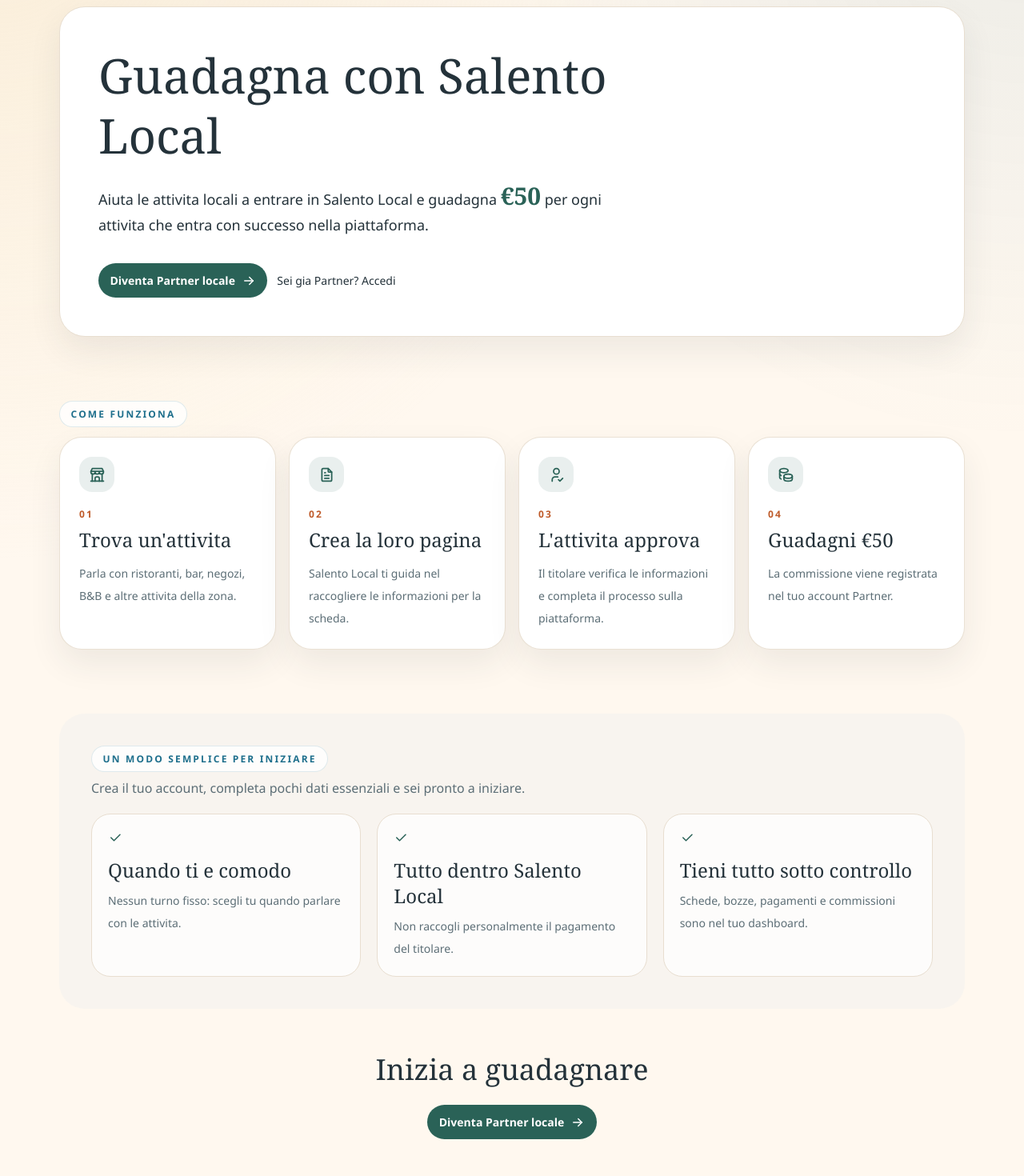
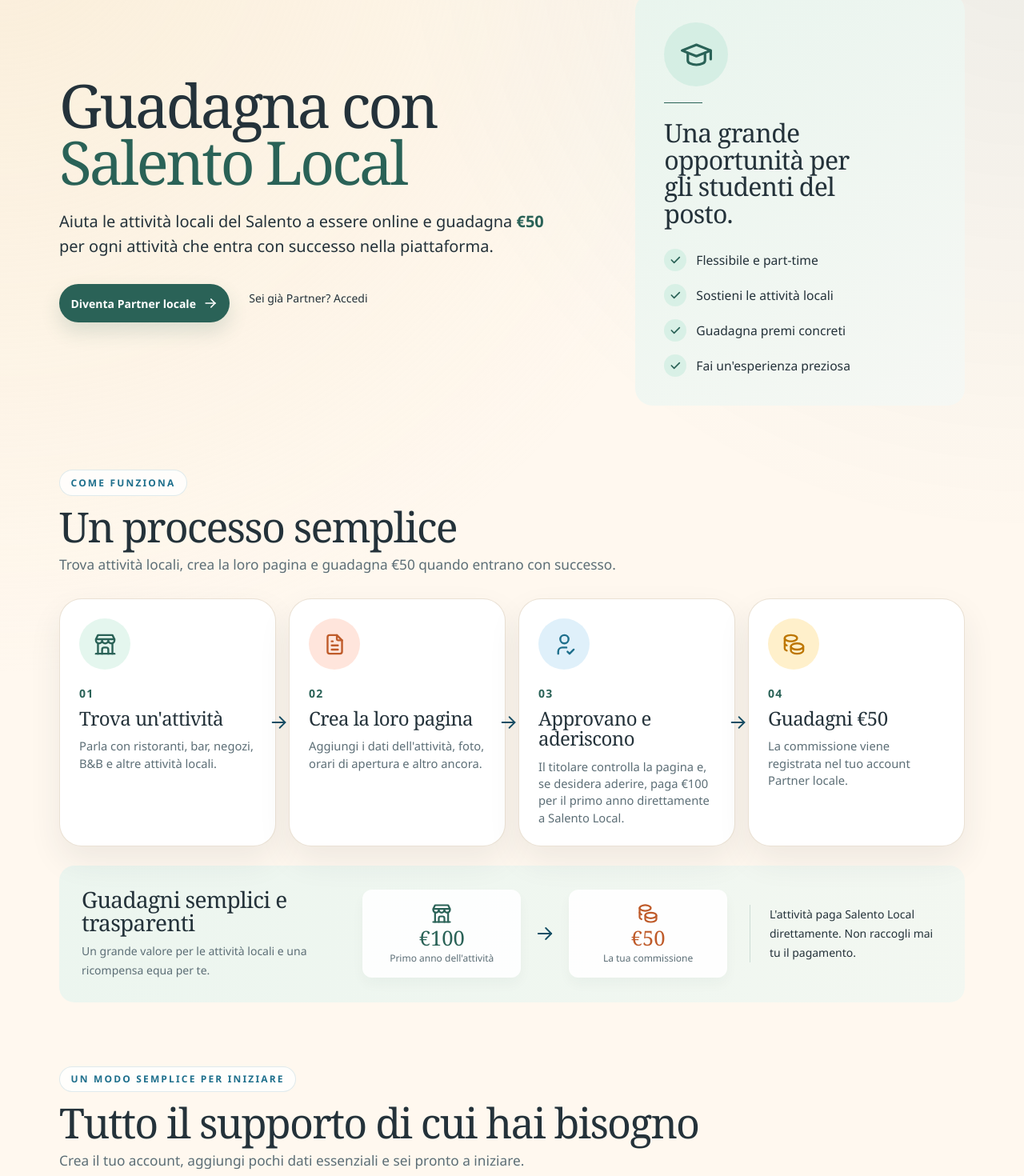
Before and after one commit to JoshKramer12/salento-local, a Next.js app: page /earn in a window 1280 px wide. Shown: the part 113-1583 px from the top of the page at 80% size. Built offline with nearby package versions, Linux system fonts and the light colour scheme; no server answers.

Commit message:
Redesign Local Partner earn page

```diff
--- a/src/app/earn/page.tsx
+++ b/src/app/earn/page.tsx
@@ -1,61 +1,224 @@
-import { IconArrowRight, IconBuildingStore, IconCheck, IconCoins, IconFileText, IconUserCheck } from "@tabler/icons-react";
+import {
+  IconArrowDown,
+  IconArrowRight,
+  IconBuildingStore,
+  IconChartBar,
+  IconCheck,
+  IconClock,
+  IconCoins,
+  IconFileText,
+  IconPlant2,
+  IconSchool,
+  IconUserCheck,
+  IconUsersGroup,
+} from "@tabler/icons-react";
 
 import { HardNavigationLink } from "@/components/hard-navigation-link";
 import { getCurrentLocale } from "@/lib/locale";
 
+const partnerJoinHref = "/partner/join";
+const partnerLoginHref = "/login?redirectTo=%2Fpartner%2Fstart";
+
 export default async function EarnWithUsPage() {
   const locale = await getCurrentLocale();
   const copy = locale === "it" ? {
-    already: "Sei gia Partner? Accedi",
-    bottom: "Inizia a guadagnare",
+    already: "Sei già Partner? Accedi",
     benefits: [
-      ["Quando ti e comodo", "Nessun turno fisso: scegli tu quando parlare con le attivita."],
-      ["Tutto dentro Salento Local", "Non raccogli personalmente il pagamento del titolare."],
-      ["Tieni tutto sotto controllo", "Schede, bozze, pagamenti e commissioni sono nel tuo dashboard."],
+      ["Quando ti è più comodo", "Non ci sono turni fissi. Parla con le attività quando fa comodo a te."],
+      ["Tutto avviene in Salento Local", "Non raccogli mai personalmente il pagamento del titolare. Gestiamo i pagamenti in modo sicuro attraverso la nostra piattaforma."],
+      ["Tieni tutto sotto controllo", "Schede, bozze, stato dei pagamenti e commissioni sono nel tuo dashboard."],
     ],
-    benefitsTitle: "Un modo semplice per iniziare",
+    benefitsEyebrow: "UN MODO SEMPLICE PER INIZIARE",
+    benefitsIntro: "Crea il tuo account, aggiungi pochi dati essenziali e sei pronto a iniziare.",
+    benefitsTitle: "Tutto il supporto di cui hai bisogno",
+    businessFirstYear: "Primo anno dell'attività",
     cta: "Diventa Partner locale",
-    eyebrow: "PARTNER LOCALE",
-    hero: "Aiuta le attivita locali a entrare in Salento Local e guadagna",
-    next: "Crea il tuo account, completa pochi dati essenziali e sei pronto a iniziare.",
+    directPayment: "L'attività paga Salento Local direttamente. Non raccogli mai tu il pagamento.",
+    earningsBody: "Un grande valore per le attività locali e una ricompensa equa per te.",
+    earningsTitle: "Guadagni semplici e trasparenti",
+    finalBody: "Unisciti a Salento Local e aiuta le attività locali a crescere online.",
+    finalTitle: "Inizia a guadagnare oggi",
+    hero: "Aiuta le attività locali del Salento a essere online e guadagna €50 per ogni attività che entra con successo nella piattaforma.",
+    howBody: "Trova attività locali, crea la loro pagina e guadagna €50 quando entrano con successo.",
+    howEyebrow: "COME FUNZIONA",
+    howTitle: "Un processo semplice",
+    studentBenefits: ["Flessibile e part-time", "Sostieni le attività locali", "Guadagna premi concreti", "Fai un'esperienza preziosa"],
+    studentTitle: "Una grande opportunità per gli studenti del posto.",
     steps: [
-      ["Trova un'attivita", "Parla con ristoranti, bar, negozi, B&B e altre attivita della zona."],
-      ["Crea la loro pagina", "Salento Local ti guida nel raccogliere le informazioni per la scheda."],
-      ["L'attivita approva", "Il titolare verifica le informazioni e completa il processo sulla piattaforma."],
-      ["Guadagni €50", "La commissione viene registrata nel tuo account Partner."],
+      ["Trova un'attività", "Parla con ristoranti, bar, negozi, B&B e altre attività locali."],
+      ["Crea la loro pagina", "Aggiungi i dati dell'attività, foto, orari di apertura e altro ancora."],
+      ["Approvano e aderiscono", "Il titolare controlla la pagina e, se desidera aderire, paga €100 per il primo anno direttamente a Salento Local."],
+      ["Guadagni €50", "La commissione viene registrata nel tuo account Partner locale."],
     ],
-    stepsTitle: "Come funziona",
+    yourCommission: "La tua commissione",
   } : {
     already: "Already a partner? Log in",
-    bottom: "Start earning",
     benefits: [
       ["Work when it suits you", "There are no fixed shifts. Talk to businesses when it works for you."],
-      ["Everything happens in Salento Local", "You never personally collect the owner’s payment."],
+      ["Everything happens in Salento Local", "You never personally collect the owner’s payment. We handle payments securely through our platform."],
       ["Track it in one place", "Listings, drafts, payment status, and commissions live in your dashboard."],
     ],
-    benefitsTitle: "A simple way to get started",
+    benefitsEyebrow: "A SIMPLE WAY TO GET STARTED",
+    benefitsIntro: "Create your account, add a few essential details, and you’re ready to begin.",
+    benefitsTitle: "All the support you need",
+    businessFirstYear: "Business’s first year",
     cta: "Become a Local Partner",
-    eyebrow: "LOCAL PARTNER",
-    hero: "Help local businesses join Salento Local and earn",
-    next: "Create your account, add a few essential details, and you are ready to begin.",
+    directPayment: "The business pays Salento Local directly. You never collect their payment yourself.",
+    earningsBody: "A great value for local businesses and a fair reward for you.",
+    earningsTitle: "Simple, transparent earnings",
+    finalBody: "Join Salento Local and help local businesses grow online.",
+    finalTitle: "Start earning today",
+    hero: "Help local businesses in Salento get online and earn €50 for every business that successfully joins the platform.",
+    howBody: "Find local businesses, create their page, and earn €50 when they successfully join.",
+    howEyebrow: "HOW IT WORKS",
+    howTitle: "A simple process",
+    studentBenefits: ["Flexible and part-time", "Support local businesses", "Earn real rewards", "Gain valuable experience"],
+    studentTitle: "A great opportunity for local students.",
     steps: [
-      ["Find a business", "Speak with restaurants, bars, shops, B&Bs, and other local businesses."],
-      ["Create their page", "Salento Local guides you through collecting what their listing needs."],
-      ["They approve and join", "The owner reviews the information and completes the process directly in the platform."],
+      ["Find a business", "Speak with restaurants, bars, shops, B&Bs and other local businesses."],
+      ["Create their page", "Add their business details, photos, opening hours and more."],
+      ["They approve and join", "The owner reviews their page and, if they want to join, pays €100 for the first year directly to Salento Local."],
       ["You earn €50", "The commission is tracked in your Local Partner account."],
     ],
-    stepsTitle: "How it works",
+    yourCommission: "Your commission",
   };
-  const icons = [IconBuildingStore, IconFileText, IconUserCheck, IconCoins];
+  const stepIcons = [IconBuildingStore, IconFileText, IconUserCheck, IconCoins];
+  const benefitIcons = [IconClock, IconUsersGroup, IconChartBar];
+  const stepIconStyles = [
+    "bg-[rgba(223,244,235,0.82)] text-[var(--primary)]",
+    "bg-[rgba(255,225,214,0.84)] text-[var(--accent)]",
+    "bg-[rgba(220,239,250,0.9)] text-[var(--color-blue)]",
+    "bg-[rgba(255,239,199,0.92)] text-[#bd7600]",
+  ];
 
-  return <main className="shell px-4 py-10 sm:px-6 sm:py-14">
-    <section className="overflow-hidden rounded-[2rem] border border-[var(--border)] bg-white p-7 shadow-[var(--shadow-soft)] sm:p-12">
-      <h1 className="max-w-3xl font-serif text-4xl leading-tight text-[var(--foreground)] sm:text-6xl">{locale === "it" ? "Guadagna con Salento Local" : "Earn with Salento Local"}</h1>
-      <p className="mt-5 max-w-2xl text-lg leading-8 text-[var(--foreground)]">{copy.hero} <strong className="font-serif text-3xl text-[var(--primary)]">€50</strong> {locale === "it" ? "per ogni attivita che entra con successo nella piattaforma." : "for every business that successfully joins the platform."}</p>
-      <div className="mt-8 flex flex-col gap-3 sm:flex-row sm:items-center"><HardNavigationLink href="/partner/join" className="btn-primary">{copy.cta}<IconArrowRight size={18} /></HardNavigationLink><HardNavigationLink href="/login?redirectTo=%2Fpartner%2Fstart" className="text-sm font-medium text-[var(--primary)] underline underline-offset-4">{copy.already}</HardNavigationLink></div>
-    </section>
-    <section className="py-14 sm:py-20"><p className="section-kicker mb-3">{copy.stepsTitle}</p><div className="grid gap-4 md:grid-cols-4">{copy.steps.map(([title, body], index) => { const Icon = icons[index]; return <article key={title} className="card p-6"><span className="flex h-11 w-11 items-center justify-center rounded-2xl bg-[color:rgba(42,98,87,0.1)] text-[var(--primary)]"><Icon size={21}/></span><p className="mt-5 text-xs font-semibold uppercase tracking-[0.18em] text-[var(--accent)]">0{index + 1}</p><h2 className="mt-2 font-serif text-2xl text-[var(--foreground)]">{title}</h2><p className="mt-3 text-sm leading-7 text-[var(--muted)]">{body}</p></article>})}</div></section>
-    <section className="grid gap-5 rounded-[2rem] bg-[color:rgba(247,244,239,0.8)] p-7 sm:p-10 lg:grid-cols-3"><div className="lg:col-span-3"><p className="section-kicker mb-2">{copy.benefitsTitle}</p><p className="max-w-2xl text-[var(--muted)]">{copy.next}</p></div>{copy.benefits.map(([title, body]) => <article key={title} className="rounded-[1.5rem] border border-[var(--border)] bg-white/75 p-5"><IconCheck size={18} className="text-[var(--primary)]"/><h2 className="mt-4 font-serif text-2xl text-[var(--foreground)]">{title}</h2><p className="mt-2 text-sm leading-7 text-[var(--muted)]">{body}</p></article>)}</section>
-    <section className="py-14 text-center"><h2 className="font-serif text-4xl text-[var(--foreground)]">{copy.bottom}</h2><HardNavigationLink href="/partner/join" className="btn-primary mt-6">{copy.cta}<IconArrowRight size={18}/></HardNavigationLink></section>
-  </main>;
+  return (
+    <div className="shell px-4 pb-12 pt-9 sm:px-6 sm:pb-16 sm:pt-12 lg:pt-10">
+      <section className="grid items-center gap-9 lg:grid-cols-[minmax(0,1.42fr)_minmax(20rem,0.88fr)] lg:gap-14">
+        <div className="min-w-0 py-1 lg:py-6">
+          <h1 className="max-w-[42rem] font-serif text-[clamp(2.55rem,6.25vw,4.7rem)] leading-[0.94] tracking-[-0.045em] text-[var(--foreground)]">
+            <span className="block">{locale === "it" ? "Guadagna con" : "Earn with"}</span>
+            <span className="block text-[var(--primary)]">Salento Local</span>
+          </h1>
+          <p className="mt-5 max-w-[40rem] text-[1.08rem] leading-[1.55] text-[var(--foreground)] sm:mt-6 sm:text-[1.25rem]">
+            {copy.hero.split("€50")[0]}<strong className="font-bold text-[var(--primary)]">€50</strong>{copy.hero.split("€50")[1]}
+          </p>
+          <div className="mt-7 flex flex-col gap-3 sm:mt-8 sm:flex-row sm:items-center sm:gap-6">
+            <HardNavigationLink href={partnerJoinHref} className="btn-primary min-h-12 px-6 text-base shadow-[0_12px_25px_rgba(42,98,87,0.16)] sm:w-auto">
+              {copy.cta}<IconArrowRight size={20} aria-hidden="true" />
+            </HardNavigationLink>
+            <HardNavigationLink href={partnerLoginHref} className="min-h-11 self-start rounded-lg py-2 text-sm font-medium text-[var(--foreground)] underline decoration-[var(--primary)]/60 underline-offset-4 transition hover:text-[var(--primary)] focus-visible:outline-none focus-visible:ring-2 focus-visible:ring-[rgba(42,98,87,0.32)]">
+              {copy.already}
+            </HardNavigationLink>
+          </div>
+        </div>
+
+        <aside className="rounded-[1.35rem] bg-[linear-gradient(135deg,rgba(231,245,238,0.9),rgba(245,248,245,0.86))] p-6 sm:p-8 lg:p-9">
+          <span className="flex h-[5rem] w-[5rem] items-center justify-center rounded-full bg-[rgba(208,237,225,0.8)] text-[var(--primary)]">
+            <IconSchool size={43} stroke={1.75} aria-hidden="true" />
+          </span>
+          <div className="mt-5 h-px w-12 bg-[var(--primary)]" />
+          <h2 className="mt-5 max-w-[16rem] font-serif text-[1.75rem] leading-[1.05] tracking-[-0.025em] text-[var(--foreground)] sm:text-[2rem]">
+            {copy.studentTitle}
+          </h2>
+          <ul className="mt-7 grid gap-4" role="list">
+            {copy.studentBenefits.map((benefit) => (
+              <li key={benefit} className="flex items-center gap-3 text-[0.98rem] text-[var(--foreground)]">
+                <span className="flex h-7 w-7 shrink-0 items-center justify-center rounded-full bg-[rgba(208,237,225,0.74)] text-[var(--primary)]">
+                  <IconCheck size={16} stroke={2.5} aria-hidden="true" />
+                </span>
+                {benefit}
+              </li>
+            ))}
+          </ul>
+        </aside>
+      </section>
+
+      <section className="pt-16 sm:pt-20" aria-labelledby="how-it-works-heading">
+        <p className="section-kicker">{copy.howEyebrow}</p>
+        <h2 id="how-it-works-heading" className="mt-3 font-serif text-[clamp(2.25rem,4.2vw,3.25rem)] leading-none tracking-[-0.035em] text-[var(--foreground)]">
+          {copy.howTitle}
+        </h2>
+        <p className="mt-2 max-w-3xl text-[1rem] leading-7 text-[var(--muted)] sm:text-[1.08rem]">{copy.howBody}</p>
+
+        <ol className="mt-7 grid gap-11 md:grid-cols-4 md:gap-4" role="list">
+          {copy.steps.map(([title, body], index) => {
+            const Icon = stepIcons[index];
+            return (
+              <li key={title} className="relative min-w-0">
+                <article className="card h-full rounded-[1.15rem] p-5 shadow-[0_11px_26px_rgba(36,50,58,0.045)] sm:p-6">
+                  <span className={`flex h-16 w-16 items-center justify-center rounded-full ${stepIconStyles[index]}`}>
+                    <Icon size={31} stroke={1.85} aria-hidden="true" />
+                  </span>
+                  <p className="mt-5 text-sm font-bold tracking-[0.08em] text-[var(--primary)]">0{index + 1}</p>
+                  <h3 className="mt-2 font-serif text-[1.5rem] leading-[1.05] tracking-[-0.025em] text-[var(--foreground)]">{title}</h3>
+                  <p className="mt-3 text-[0.92rem] leading-[1.45] text-[var(--muted)]">{body}</p>
+                </article>
+                {index < copy.steps.length - 1 ? <>
+                  <IconArrowRight className="pointer-events-none absolute -right-[1.05rem] top-1/2 hidden -translate-y-1/2 text-[var(--color-blue-deep)] md:block" size={27} stroke={1.6} aria-hidden="true" />
+                  <IconArrowDown className="pointer-events-none absolute bottom-[-2rem] left-1/2 -translate-x-1/2 text-[var(--color-blue-deep)] md:hidden" size={25} stroke={1.6} aria-hidden="true" />
+                </> : null}
+              </li>
+            );
+          })}
+        </ol>
+      </section>
+
+      <section className="mt-5 grid gap-6 rounded-[1.2rem] bg-[linear-gradient(90deg,rgba(232,245,239,0.82),rgba(236,247,242,0.66))] p-6 sm:mt-6 sm:p-7 lg:grid-cols-[minmax(15rem,1.1fr)_minmax(25rem,1.55fr)_minmax(13rem,0.82fr)] lg:items-center lg:gap-7" aria-labelledby="earnings-heading">
+        <div>
+          <h2 id="earnings-heading" className="font-serif text-[1.75rem] leading-[1.05] tracking-[-0.025em] text-[var(--foreground)]">{copy.earningsTitle}</h2>
+          <p className="mt-2 text-sm leading-6 text-[var(--muted)]">{copy.earningsBody}</p>
+        </div>
+        <div className="flex flex-col items-stretch gap-2 sm:grid sm:grid-cols-[minmax(0,1fr)_auto_minmax(0,1fr)] sm:items-center sm:gap-4">
+          <div className="min-w-0 rounded-xl bg-white/90 px-3 py-4 text-center shadow-[0_8px_16px_rgba(36,50,58,0.035)]">
+            <IconBuildingStore className="mx-auto text-[var(--primary)]" size={28} stroke={1.9} aria-hidden="true" />
+            <p className="mt-1 font-serif text-[1.6rem] leading-none text-[var(--primary)]">€100</p>
+            <p className="mt-1 text-xs leading-4 text-[var(--muted)]">{copy.businessFirstYear}</p>
+          </div>
+          <IconArrowRight className="hidden text-[var(--color-blue-deep)] sm:block" size={28} stroke={1.6} aria-hidden="true" />
+          <IconArrowDown className="self-center text-[var(--color-blue-deep)] sm:hidden" size={24} stroke={1.6} aria-hidden="true" />
+          <div className="min-w-0 rounded-xl bg-white/90 px-3 py-4 text-center shadow-[0_8px_16px_rgba(36,50,58,0.035)]">
+            <IconCoins className="mx-auto text-[var(--accent)]" size={28} stroke={1.9} aria-hidden="true" />
+            <p className="mt-1 font-serif text-[1.6rem] leading-none text-[var(--accent)]">€50</p>
+            <p className="mt-1 text-xs leading-4 text-[var(--muted)]">{copy.yourCommission}</p>
+          </div>
+        </div>
+        <p className="border-t border-[rgba(42,98,87,0.18)] pt-4 text-sm leading-6 text-[var(--foreground)] lg:border-l lg:border-t-0 lg:pl-6 lg:pt-0">{copy.directPayment}</p>
+      </section>
+
+      <section className="pt-16 sm:pt-20" aria-labelledby="support-heading">
+        <p className="section-kicker">{copy.benefitsEyebrow}</p>
+        <h2 id="support-heading" className="mt-3 font-serif text-[clamp(2.25rem,4.2vw,3.25rem)] leading-none tracking-[-0.035em] text-[var(--foreground)]">
+          {copy.benefitsTitle}
+        </h2>
+        <p className="mt-2 max-w-3xl text-[1rem] leading-7 text-[var(--muted)] sm:text-[1.08rem]">{copy.benefitsIntro}</p>
+        <div className="mt-7 grid gap-4 md:grid-cols-3">
+          {copy.benefits.map(([title, body], index) => {
+            const Icon = benefitIcons[index];
+            const iconStyle = index === 1 ? "bg-[rgba(255,225,214,0.84)] text-[var(--accent)]" : index === 2 ? "bg-[rgba(220,239,250,0.9)] text-[var(--color-blue)]" : "bg-[rgba(223,244,235,0.82)] text-[var(--primary)]";
+            return <article key={title} className="card rounded-[1.15rem] p-6 shadow-[0_11px_26px_rgba(36,50,58,0.045)]">
+              <span className={`flex h-14 w-14 items-center justify-center rounded-full ${iconStyle}`}><Icon size={27} stroke={1.85} aria-hidden="true" /></span>
+              <h3 className="mt-5 font-serif text-[1.5rem] leading-[1.05] tracking-[-0.025em] text-[var(--foreground)]">{title}</h3>
+              <p className="mt-3 text-[0.92rem] leading-[1.5] text-[var(--muted)]">{body}</p>
+            </article>;
+          })}
+        </div>
+      </section>
+
+      <section className="mt-8 grid gap-5 rounded-[1.2rem] bg-[linear-gradient(90deg,rgba(232,245,239,0.9),rgba(236,247,242,0.72))] p-6 sm:mt-10 sm:p-7 lg:grid-cols-[auto_minmax(0,1fr)_auto] lg:items-center lg:gap-6" aria-label={copy.finalTitle}>
+        <span className="flex h-14 w-14 items-center justify-center rounded-full text-[var(--primary)]"><IconPlant2 size={40} stroke={1.75} aria-hidden="true" /></span>
+        <div>
+          <h2 className="font-serif text-[1.8rem] leading-none tracking-[-0.025em] text-[var(--foreground)]">{copy.finalTitle}</h2>
+          <p className="mt-2 text-sm leading-6 text-[var(--muted)]">{copy.finalBody}</p>
+        </div>
+        <div className="flex flex-col items-stretch gap-3 lg:items-end">
+          <HardNavigationLink href={partnerJoinHref} className="btn-primary min-h-12 px-6 text-base shadow-[0_12px_25px_rgba(42,98,87,0.14)]">
+            {copy.cta}<IconArrowRight size={20} aria-hidden="true" />
+          </HardNavigationLink>
+          <HardNavigationLink href={partnerLoginHref} className="rounded-lg px-1 py-1 text-center text-sm font-medium text-[var(--foreground)] underline decoration-[var(--primary)]/60 underline-offset-4 transition hover:text-[var(--primary)] focus-visible:outline-none focus-visible:ring-2 focus-visible:ring-[rgba(42,98,87,0.32)]">
+            {copy.already}
+          </HardNavigationLink>
+        </div>
+      </section>
+    </div>
+  );
 }
```
